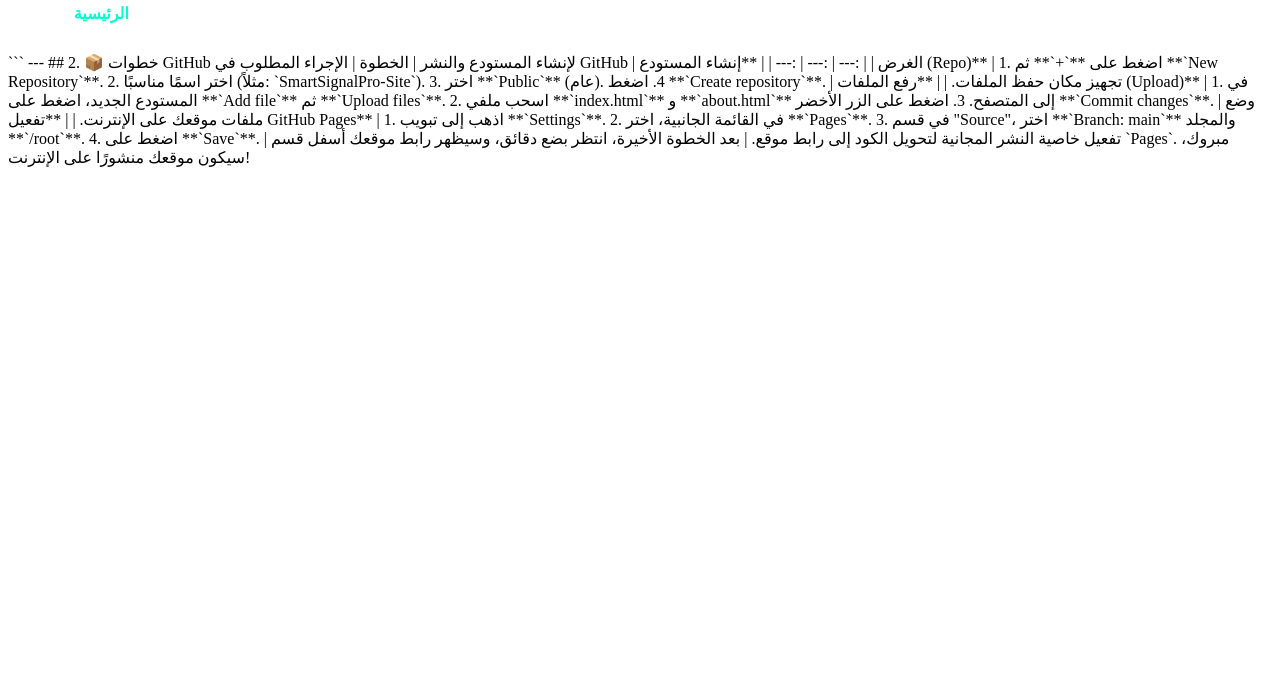
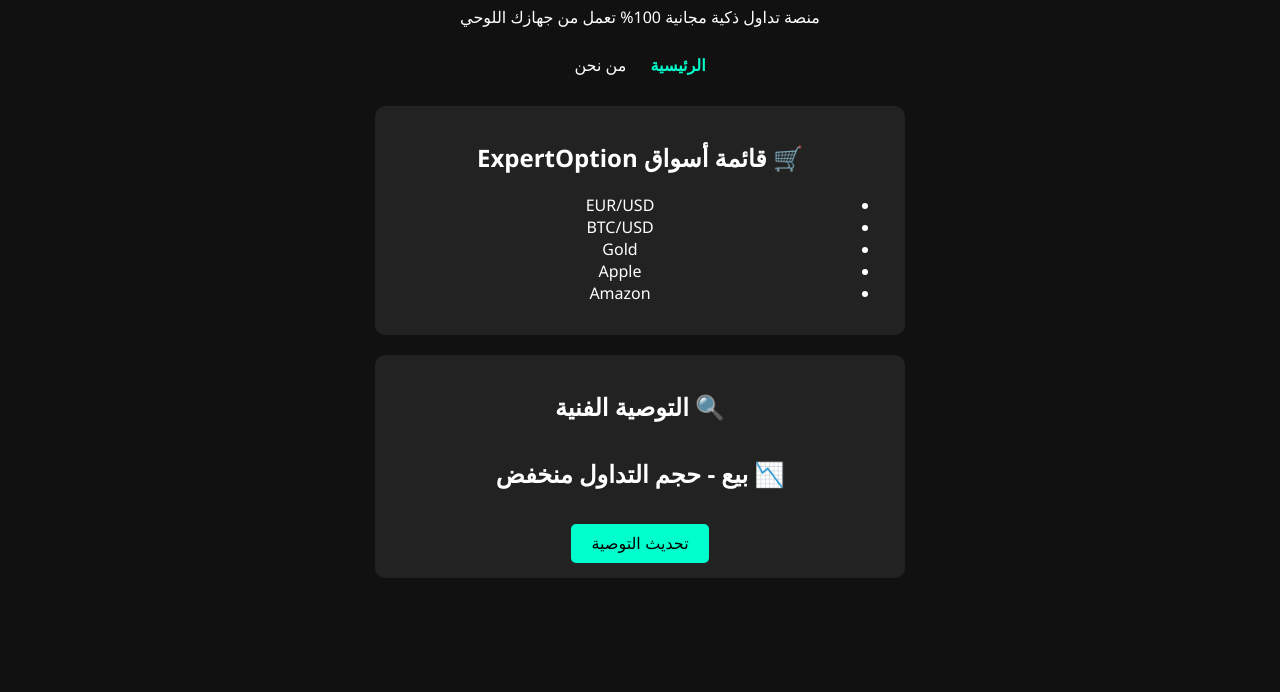
Before and after one commit to bbbttx75-netizen/Trading-App, a plain HTML site: page index.html in a window 1280 px wide. Shown: the part 108-800 px from the top of the page. Drawn offline with Linux system fonts and the light colour scheme.

Commit message:
Enhance index.html with new styles and content
Updated the HTML structure and styles for the SmartSignal Pro interface, including navigation and recommendation sections.

````diff
--- a/index.html
+++ b/index.html
@@ -1,22 +1,141 @@
+<!DOCTYPE html>
+<html lang="ar" dir="rtl">
+<head>
+  <meta charset="UTF-8">
+  <title>SmartSignal Pro V2.0</title>
+  <style>
+    body {
+      background-color: #111;
+      color: #fff;
+      font-family: 'Segoe UI', sans-serif;
+      text-align: center;
+      padding: 20px;
+    }
+    h1 {
+      color: #00ffcc;
+    }
+    .market-list, .recommendation {
+      background-color: #222;
+      border-radius: 10px;
+      padding: 15px;
+      margin: 20px auto;
+      width: 90%;
+      max-width: 500px;
+    }
+    button {
+      background-color: #00ffcc;
+      color: #000;
+      border: none;
+      padding: 10px 20px;
+      font-size: 16px;
+      border-radius: 5px;
+      cursor: pointer;
+      transition: background-color 0.3s;
+    }
+    button:hover {
+      background-color: #00ccaa;
+    }
+    .signal-text {
+        font-size: 24px;
+        font-weight: bold;
+        padding: 10px 0;
+    }
+    .countdown {
+        color: #ffcc00; /* لون أصفر للانتظار */
+        font-weight: bold;
+        margin-top: 10px;
+    }
+    nav a {
+        color: #fff;
+        text-decoration: none;
+        margin: 0 10px;
+        transition: color 0.3s;
+    }
+    nav a:hover {
+        color: #00ffcc;
+    }
+    .active-nav {
+        color: #00ffcc !important;
+        font-weight: bold;
+    }
+  </style>
+</head>
 <body>
   <h1>📊 SmartSignal Pro</h1>
   <p>منصة تداول ذكية مجانية 100% تعمل من جهازك اللوحي</p>
 
   <nav style="padding: 10px; margin-bottom: 20px;">
-      <a href="index.html" style="color: #00ffcc; text-decoration: none; margin-right: 20px; font-weight: bold;">الرئيسية</a>
-      <a href="about.html" style="color: #fff; text-decoration: none;">من نحن</a>
+      <a href="index.html" class="active-nav">الرئيسية</a>
+      <a href="about.html">من نحن</a>
   </nav>
+
   <div class="market-list">
-    ```
+    <h2>🛒 قائمة أسواق ExpertOption</h2>
+    <ul>
+      <li>EUR/USD</li>
+      <li>BTC/USD</li>
+      <li>Gold</li>
+      <li>Apple</li>
+      <li>Amazon</li>
+    </ul>
+  </div>
 
----
+  <div class="recommendation">
+    <h2>🔍 التوصية الفنية</h2>
+    <p id="signal" class="signal-text">جارٍ التحليل...</p>
+    <div id="countdown-timer" class="countdown" style="display: none;"></div>
+    <button onclick="generateSignal()">تحديث التوصية</button>
+  </div>
 
-## 2. 📦 خطوات GitHub لإنشاء المستودع والنشر
+  <script>
+    let countdownInterval;
 
-| الخطوة | الإجراء المطلوب في GitHub | الغرض |
-| :--- | :--- | :--- |
-| **إنشاء المستودع (Repo)** | 1. اضغط على **`+`** ثم **`New Repository`**. 2. اختر اسمًا مناسبًا (مثلاً: `SmartSignalPro-Site`). 3. اختر **`Public`** (عام). 4. اضغط **`Create repository`**. | تجهيز مكان حفظ الملفات. |
-| **رفع الملفات (Upload)** | 1. في المستودع الجديد، اضغط على **`Add file`** ثم **`Upload files`**. 2. اسحب ملفي **`index.html`** و **`about.html`** إلى المتصفح. 3. اضغط على الزر الأخضر **`Commit changes`**. | وضع ملفات موقعك على الإنترنت. |
-| **تفعيل GitHub Pages** | 1. اذهب إلى تبويب **`Settings`**. 2. في القائمة الجانبية، اختر **`Pages`**. 3. في قسم "Source"، اختر **`Branch: main`** والمجلد **`/root`**. 4. اضغط على **`Save`**. | تفعيل خاصية النشر المجانية لتحويل الكود إلى رابط موقع. |
+    function generateSignal() {
+      // إيقاف أي عداد سابق
+      if (countdownInterval) {
+        clearInterval(countdownInterval);
+      }
+      document.getElementById("countdown-timer").style.display = 'none';
 
-بعد الخطوة الأخيرة، انتظر بضع دقائق، وسيظهر رابط موقعك أسفل قسم `Pages`. مبروك، سيكون موقعك منشورًا على الإنترنت!
+      // قائمة التوصيات الجديدة
+      const signals = [
+        { text: "📉 بيع", detail: "مؤشر RSI فوق 70" },
+        { text: "📈 شراء", detail: "مؤشر MACD يعطي تقاطع إيجابي" },
+        { text: "⏳ انتظار", detail: "السوق متقلب، قيد المراجعة" },
+        { text: "📈 شراء", detail: "ترند صاعد واضح" },
+        { text: "📉 بيع", detail: "حجم التداول منخفض" }
+      ];
+
+      const random = Math.floor(Math.random() * signals.length);
+      const chosenSignal = signals[random];
+
+      document.getElementById("signal").innerText = `${chosenSignal.text} - ${chosenSignal.detail}`;
+
+      // إذا كانت التوصية "انتظار"، ابدأ العد التنازلي
+      if (chosenSignal.text === "⏳ انتظار") {
+        startCountdown(15); // يبدأ العد من 15 ثانية
+      }
+    }
+
+    function startCountdown(duration) {
+      let timer = duration;
+      const display = document.getElementById("countdown-timer");
+      display.style.display = 'block';
+
+      countdownInterval = setInterval(() => {
+        const remainingSeconds = timer % 60;
+        display.textContent = `التوصية الجديدة بعد ${remainingSeconds} ثانية`;
+
+        if (--timer < 0) {
+          clearInterval(countdownInterval);
+          display.textContent = "انتهى الانتظار! حدث التوصية.";
+          // يمكن هنا تشغيل generateSignal() تلقائيًا إذا أردت
+        }
+      }, 1000);
+    }
+
+    // تشغيل التوصية عند تحميل الصفحة لأول مرة
+    generateSignal();
+  </script>
+</body>
+</html>
````
